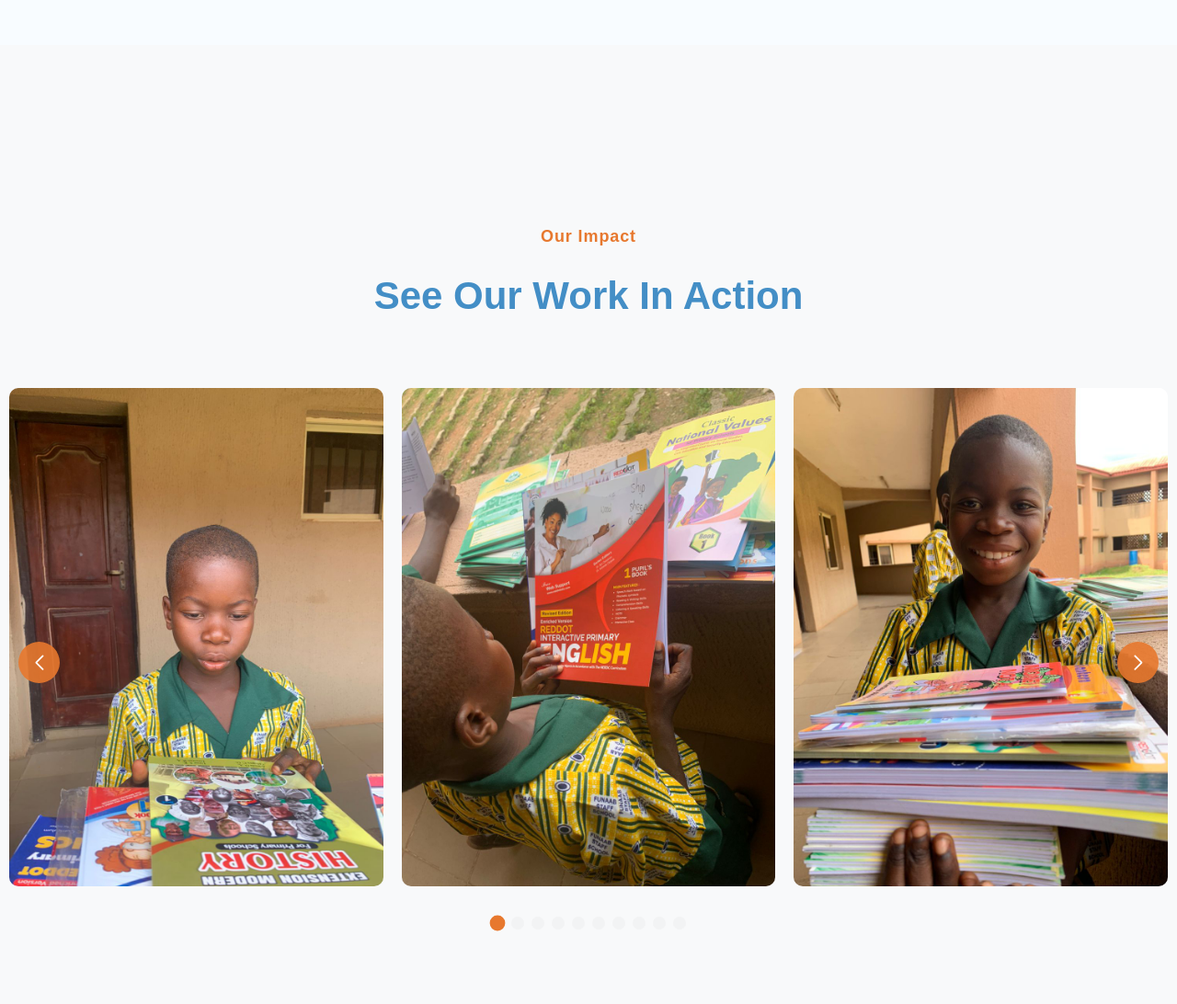
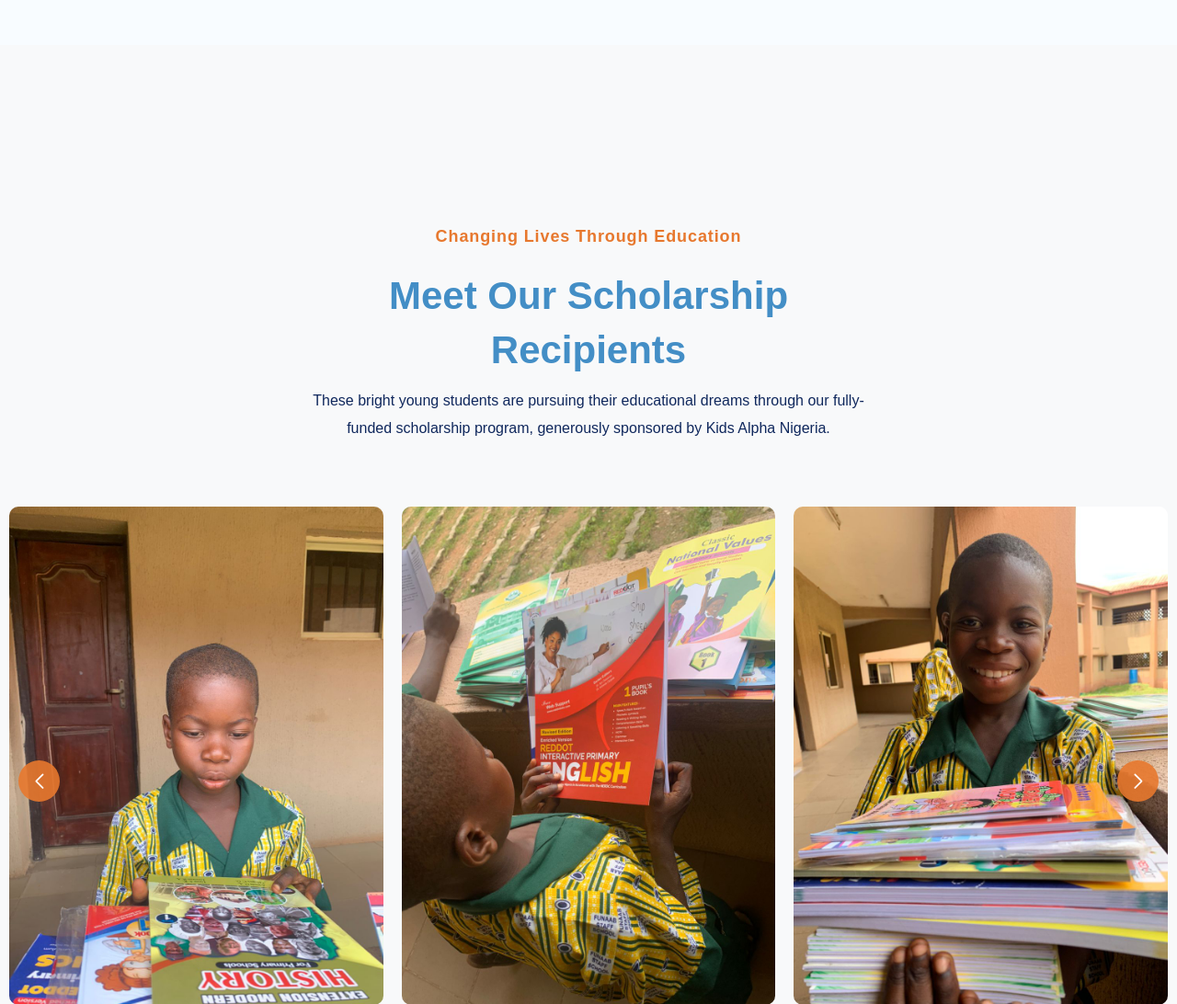
Before and after one commit to isaac0yen/omotoyosi-elitefield, a PHP site: page / in a window 1280 px wide. Shown: the part 2400-3492 px from the top of the page at 92% size. Run offline with PHP 8.4, Linux system fonts and the light colour scheme; some libraries are stand-ins or nearby versions; some web fonts are replaced.

Commit message:
feat: update impact section title and description to highlight scholarship program

```diff
--- a/index.php
+++ b/index.php
@@ -130,8 +130,9 @@ require_once 'includes/config.php';
       <div class="col-xl-6 col-lg-7 col-md-10 col-sm-10">
         <!-- Section Title -->
         <div class="section-tittle text-center mb-70">
-          <span>Our Impact</span>
-          <h2 class="custom-text">See Our Work In Action</h2>
+          <span>Changing Lives Through Education</span>
+          <h2 class="custom-text">Meet Our Scholarship Recipients</h2>
+          <p class="mt-3">These bright young students are pursuing their educational dreams through our fully-funded scholarship program, generously sponsored by Kids Alpha Nigeria.</p>
         </div>
       </div>
     </div>
```
